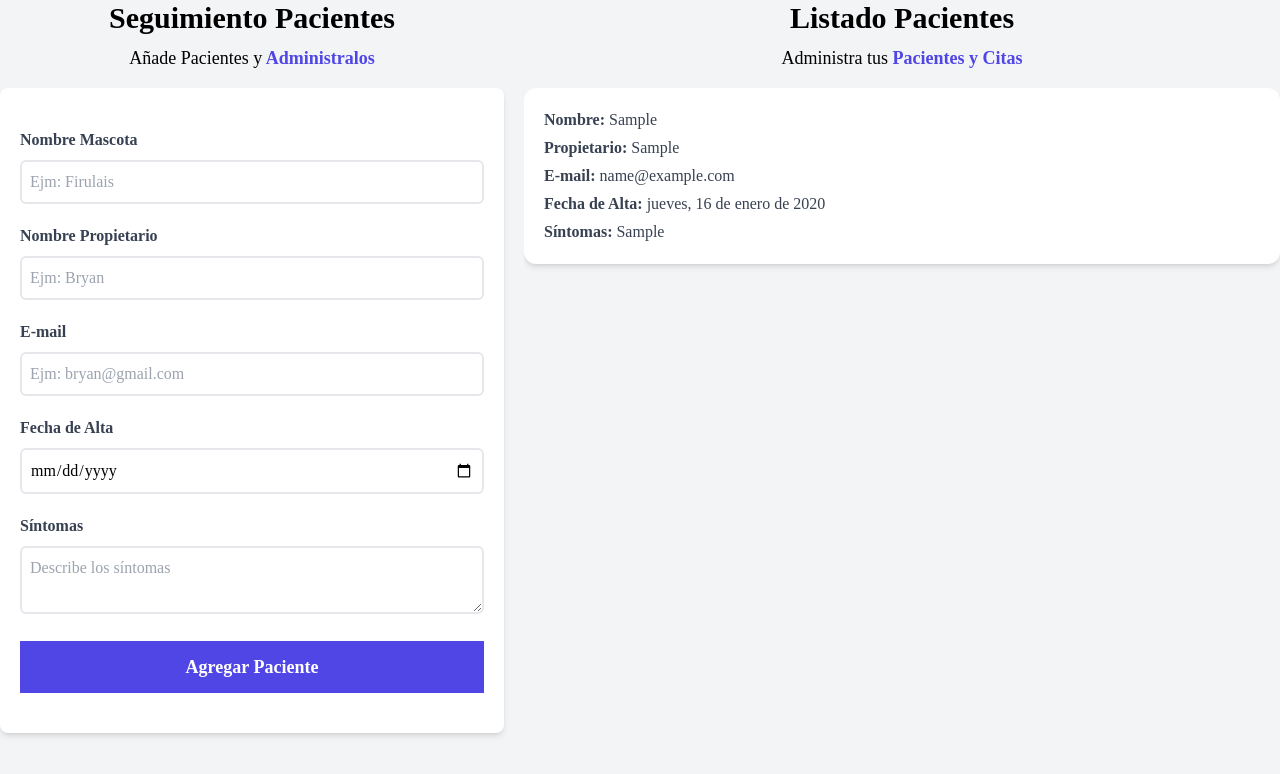
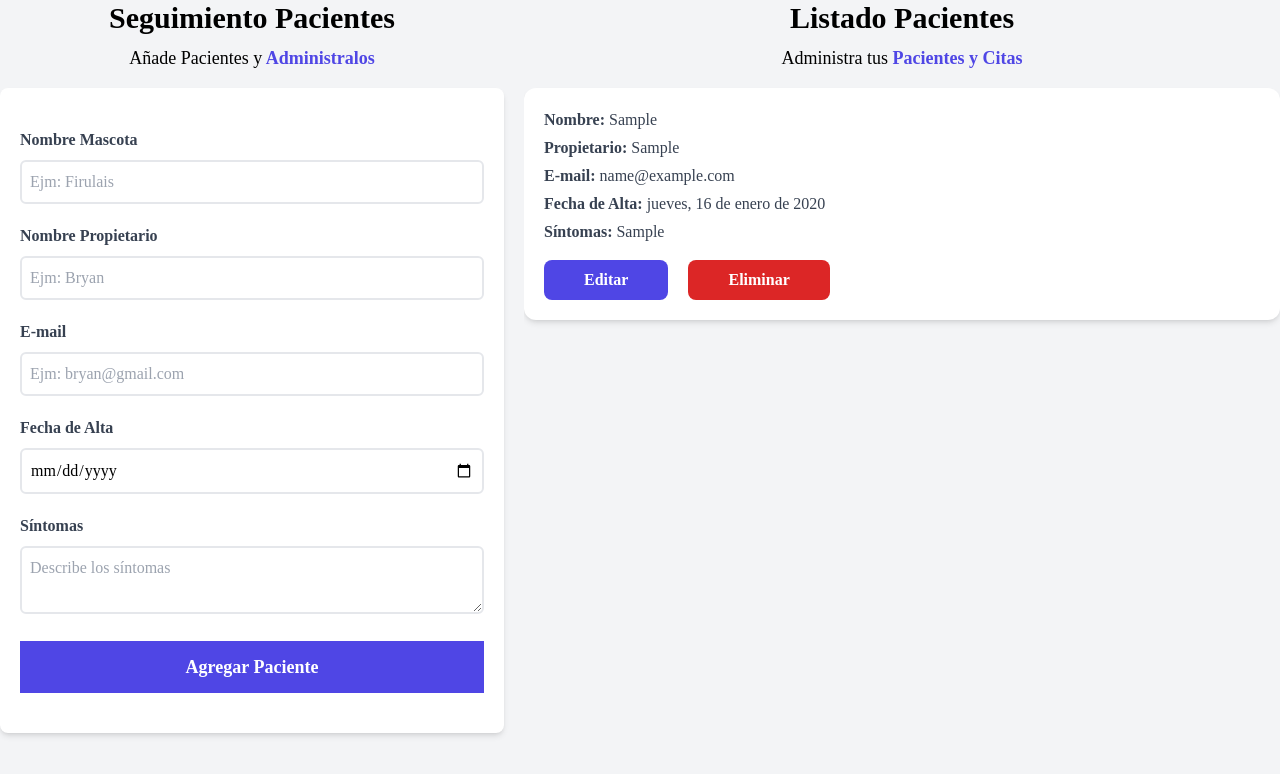
Before and after one commit to BryanLlana/AdminPacientes_React, a React (Vite) app: page / in a window 1280 px wide. Both pictures are taken after typing "Sample", "Sample", "name@example.com", "2020-01-15", "Sample" into the empty fields and a click on the input "Agregar Paciente". Shown: the part 184-958 px from the top of the page. Built offline with nearby package versions, Linux system fonts and the light colour scheme.

Commit message:
Update patient

```diff
--- a/src/App.jsx
+++ b/src/App.jsx
@@ -5,13 +5,14 @@ import ListPatients from './components/ListPatients'
 
 const App = () => {
   const [patients, setPatients] = useState([])
+  const [patient, setPatient] = useState({})
 
   return (
     <div className='container mx-auto mt-10'>
       <Header />
       <div className='mt-12 md:flex md:gap-5 px-4 md:px-0 space-y-10 md:space-y-0 pb-10 md:pb-0'>
-        <Form patients={patients} setPatients={setPatients} />
-        <ListPatients patients={patients} />
+        <Form patient={patient} patients={patients} setPatients={setPatients} />
+        <ListPatients patients={patients} setPatient={setPatient} />
       </div>
     </div>
   )
--- a/src/components/Form.jsx
+++ b/src/components/Form.jsx
@@ -1,14 +1,27 @@
 import { useState } from "react"
 import Alert from "./Alert"
 import { generateId } from "../helpers"
+import { useEffect } from "react"
 
-const Form = ({ patients, setPatients }) => {
+const Form = ({ patient, patients, setPatients }) => {
+  const [id, setId] = useState('')
   const [name, setName] = useState('')
   const [ownerName, setOwnerName] = useState('')
   const [email, setEmail] = useState('')
   const [date, setDate] = useState('')
   const [symptoms, setSymptoms] = useState('')
   const [alert, setAlert] = useState(false)
+
+  useEffect(() => {
+    if (Object.values(patient).length > 0) {
+      setId(patient.id)
+      setName(patient.name)
+      setOwnerName(patient.ownerName)
+      setEmail(patient.email)
+      setDate(patient.date)
+      setSymptoms(patient.symptoms)
+    }
+  }, [patient])
 
   const handleSubmit = e => {
     e.preventDefault()
@@ -20,9 +33,20 @@ const Form = ({ patients, setPatients }) => {
       }, 3000)
       return
     }
-    const patient = {id: generateId(), name, ownerName, email, date, symptoms}
-    setPatients([...patients, patient])
+    const patient = {name, ownerName, email, date, symptoms}
 
+    if (id) {
+      const patientsUpdate = patients.map(p => p.id === id ? {
+        ...patient,
+        id
+      } : p )
+      setPatients(patientsUpdate)
+    } else {
+      patient.id = generateId()
+      setPatients([...patients, patient])
+    }
+
+    setId('')
     setName('')
     setOwnerName('')
     setEmail('')
@@ -116,7 +140,7 @@ const Form = ({ patients, setPatients }) => {
         <input
           type="submit"
           className="bg-indigo-600 w-full p-3 text-white text-lg font-bold hover:bg-indigo-700 cursor-pointer transition-colors"
-          value="Agregar Paciente"
+          value={id ? 'Guardar Cambios' : 'Agregar Paciente'}
         />
       </form>
     </div>
--- a/src/components/ListPatients.jsx
+++ b/src/components/ListPatients.jsx
@@ -1,6 +1,6 @@
 import Patient from "./Patient"
 
-const ListPatients = ({ patients }) => {
+const ListPatients = ({ patients, setPatient }) => {
   return (
     <div className="md:w-1/2 lg:w-3/5 md:h-screen md:overflow-y-scroll">
       <h2 className="font-black text-3xl text-center">Listado Pacientes</h2>
@@ -9,7 +9,7 @@ const ListPatients = ({ patients }) => {
         <span className="text-indigo-600 font-bold"> Pacientes y Citas</span>
       </p>
       { patients.map(patient => (
-        <Patient patient={patient} key={patient.id}/>
+        <Patient patient={patient} setPatient={setPatient} key={patient.id}/>
         )) }
       { patients.length === 0 && <p className="text-center mt-4">No hay pacientes</p>}
     </div>
--- a/src/components/Patient.jsx
+++ b/src/components/Patient.jsx
@@ -1,6 +1,6 @@
 import { formatDate } from "../helpers"
 
-const Patient = ({patient}) => {
+const Patient = ({patient, setPatient}) => {
   return (
     <div className="mt-4 bg-white shadow-md px-5 py-5 rounded-xl space-y-1">
       <p className="font-bold text-gray-700">Nombre:
@@ -18,6 +18,19 @@ const Patient = ({patient}) => {
       <p className="font-bold text-gray-700">Síntomas:
         <span className="font-normal"> {patient.symptoms}</span>
       </p>
+
+      <div className="pt-3 flex gap-5 justify-between md:justify-normal">
+        <button
+          className="py-2 px-10 bg-indigo-600 hover:bg-indigo-700 text-white font-bold rounded-lg" type="button"
+          onClick={() => setPatient(patient)}
+        >Editar
+        </button>
+        <button
+          className="py-2 px-10 bg-red-600 hover:bg-red-700 text-white font-bold rounded-lg"
+          type="button"
+        >Eliminar
+        </button>
+      </div>
     </div>
   )
 }
```
